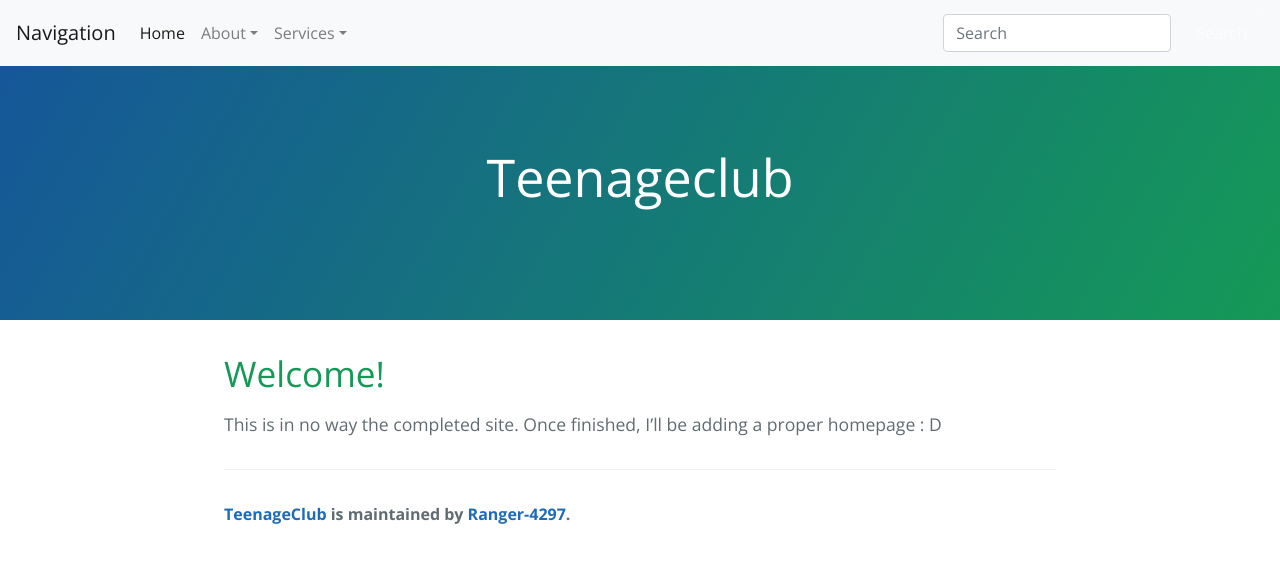
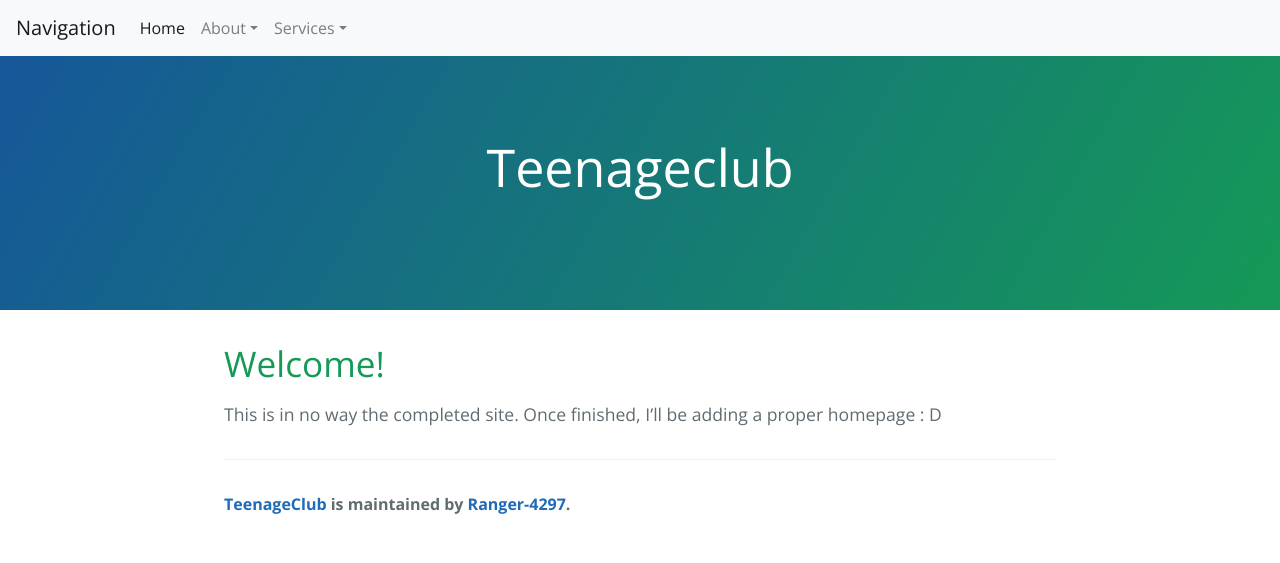
Before and after one commit to Ranger-4297/TeenageClub, a Jekyll site: the page built from index.md, in a window 1280 px wide. Shown: the top 563 px of the page. Built offline with Jekyll 4.4.1, drawn with Linux system fonts in a browser that asks for light colours; nearby versions of some CDN libraries; the repository's description, which GitHub fills in, is left out.

Commit message:
New layout format??

```diff
--- a/_layouts/default.html
+++ b/_layouts/default.html
@@ -48,10 +48,6 @@
         </li>
       </ul>
     </div>
-      <form class="form-inline">
-        <input class="form-control mr-sm-2" type="search" placeholder="Search" aria-label="Search">
-        <button class="btn btn-outline-success my-2 my-sm-0" type="submit">Search</button>
-      </form>
   </nav>
 
   <header class="page-header" role="banner">
```
